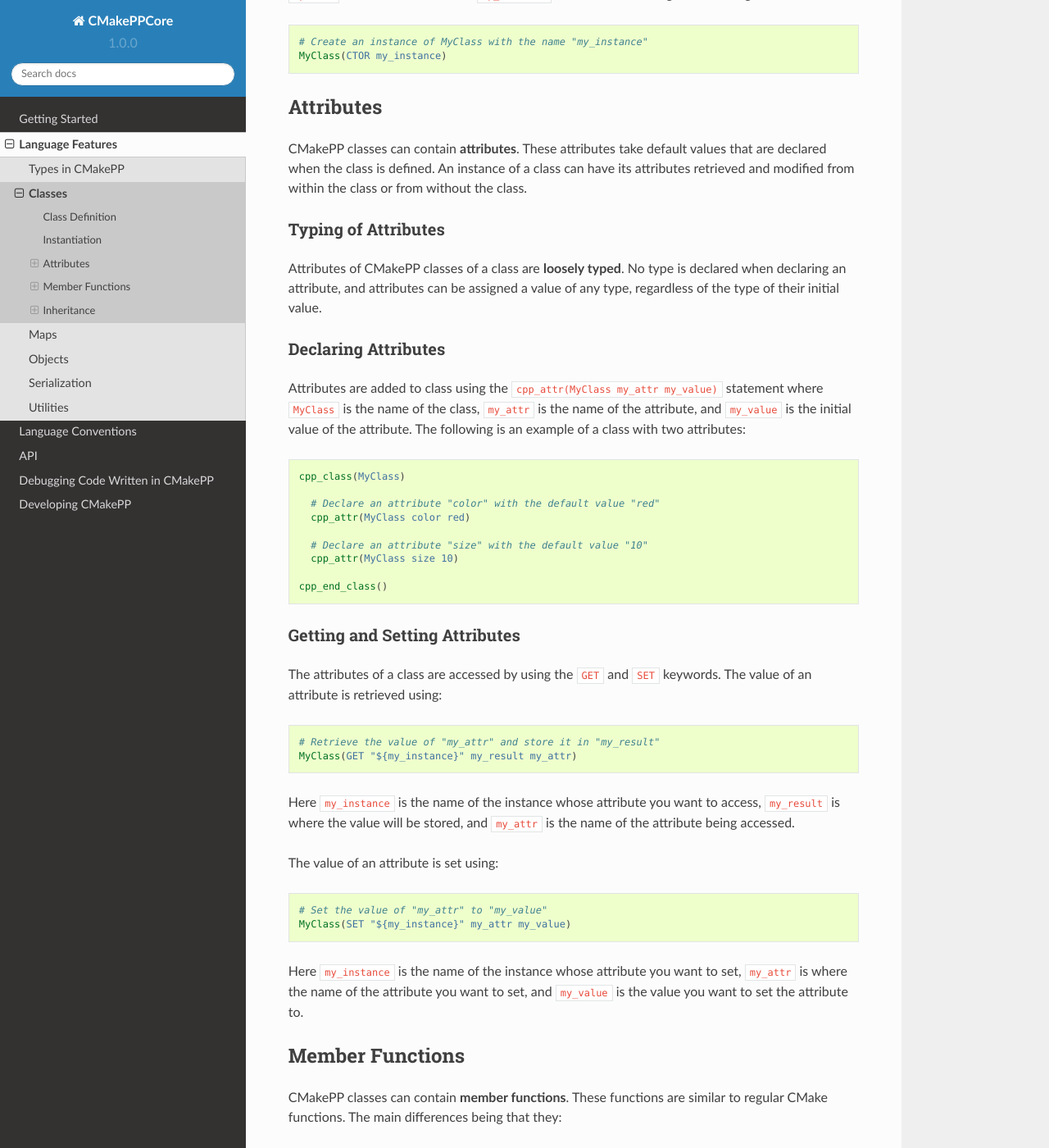
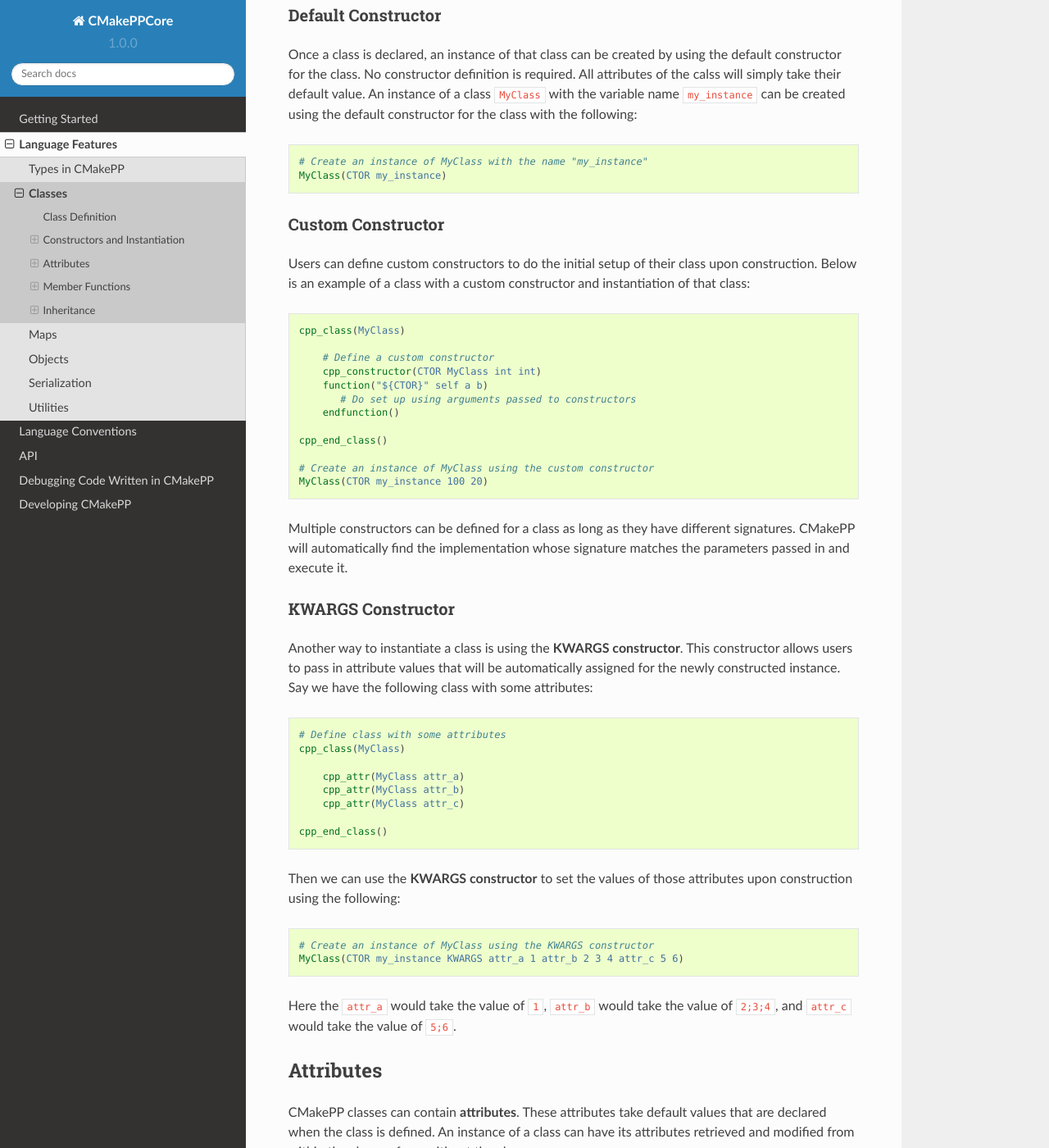
Before and after one commit to CMakePP/CMakePPLang, a Sphinx documentation site: the page built from docs/source/features/classes.rst, in a window 1280 px wide and 1400 px high, scrolled down 941 px. Shown: the whole window at 82% size. Built offline with Sphinx 7.4.7 and the Read the Docs theme 2.0.0, drawn with Linux system fonts in a browser that asks for light colours; some of the changed text lies outside the part shown.

Commit message:
add features, tests, and docs

```diff
--- a/docs/source/features/classes.rst
+++ b/docs/source/features/classes.rst
@@ -30,25 +30,88 @@ Optionally, users can provide the name of the class being defined to the
 
 .. code-block:: cmake
 
-  # Begin class definition of class MyClass
-  cpp_class(MyClass)
+    # Begin class definition of class MyClass
+    cpp_class(MyClass)
 
-    # Class attribute and functions go here
+        # Class attribute and functions go here
 
-  # End class definition
-  cpp_end_class(MyClass)
+    # End class definition
+    cpp_end_class(MyClass)
 
-Instantiation
-=============
+Constructors and Instantiation
+==============================
 
-Once a class is declared, an instance of that class can be created. For example
-an instance of a class ``MyClass`` with the variable name ``my_instance`` can be
-created using the following:
+Classes can be instantiated in a variety of ways.
+
+Default Constructor
+-------------------
+
+Once a class is declared, an instance of that class can be created by using the
+default constructor for the class. No constructor definition is required. All
+attributes of the calss will simply take their default value. An instance of a
+class ``MyClass`` with the variable name ``my_instance`` can be created using
+the default constructor for the class with the following:
 
 .. code-block:: cmake
 
   # Create an instance of MyClass with the name "my_instance"
   MyClass(CTOR my_instance)
+
+Custom Constructor
+------------------
+
+Users can define custom constructors to do the initial setup of their class
+upon construction. Below is an example of a class with a custom constructor
+and instantiation of that class:
+
+.. code-block:: cmake
+
+  cpp_class(MyClass)
+
+      # Define a custom constructor
+      cpp_constructor(CTOR MyClass int int)
+      function("${CTOR}" self a b)
+         # Do set up using arguments passed to constructors
+      endfunction()
+
+  cpp_end_class()
+
+  # Create an instance of MyClass using the custom constructor
+  MyClass(CTOR my_instance 100 20)
+
+Multiple constructors can be defined for a class as long as they have different
+signatures. CMakePP will automatically find the implementation whose signature
+matches the parameters passed in and execute it.
+
+KWARGS Constructor
+------------------
+
+Another way to instantiate a class is using the **KWARGS constructor**. This
+constructor allows users to pass in attribute values that will be automatically
+assigned for the newly constructed instance. Say we have the following class
+with some attributes:
+
+.. code-block:: cmake
+
+    # Define class with some attributes
+    cpp_class(MyClass)
+
+        cpp_attr(MyClass attr_a)
+        cpp_attr(MyClass attr_b)
+        cpp_attr(MyClass attr_c)
+
+    cpp_end_class()
+
+Then we can use the **KWARGS constructor** to set the values of those attributes
+upon construction using the following:
+
+.. code-block:: cmake
+
+    # Create an instance of MyClass using the KWARGS constructor
+    MyClass(CTOR my_instance KWARGS attr_a 1 attr_b 2 3 4 attr_c 5 6)
+
+Here the ``attr_a`` would take the value of ``1``, ``attr_b`` would take the
+value of ``2;3;4``, and ``attr_c`` would take the value of ``5;6``.
 
 Attributes
 ==========
@@ -89,7 +152,19 @@ Getting and Setting Attributes
 ------------------------------
 
 The attributes of a class are accessed by using the ``GET`` and ``SET``
-keywords. The value of an attribute is retrieved using:
+keywords.The value of an attribute is set using:
+
+.. code-block:: cmake
+
+  # Set the value of "my_attr" to "my_value"
+  MyClass(SET "${my_instance}" my_attr my_value)
+
+Here ``my_instance`` is the name of the instance whose attribute you want to
+set, ``my_attr`` is where the name of the attribute you want to set, and
+``my_value`` is the value you want to set the attribute to.
+
+Attributes can be retrieved in one of two ways. The first way is to retrieve
+attributes one at a time. That can be done using the following call to ``GET``:
 
 .. code-block:: cmake
 
@@ -100,16 +175,19 @@ Here ``my_instance`` is the name of the instance whose attribute you want to
 access, ``my_result`` is where the value will be stored, and ``my_attr`` is
 the name of the attribute being accessed.
 
-The value of an attribute is set using:
+Another way to get multiple attributes is to get multiple at a time and have
+them returned using a prefix. This is done with a call like the following
 
 .. code-block:: cmake
 
-  # Set the value of "my_attr" to "my_value"
-  MyClass(SET "${my_instance}" my_attr my_value)
+    # Get attrs and store them at _pre_attr_a, _pre_attr_b, and _pre_attr_c
+    MyClass(GET "${my_instance}" _gma attr_a attr_b attr_c)
 
-Here ``my_instance`` is the name of the instance whose attribute you want to
-set, ``my_attr`` is where the name of the attribute you want to set, and
-``my_value`` is the value you want to set the attribute to.
+Here ``my_instance`` is the name of the instance whose attributes you want to
+access, ``_gma`` is prefix that will be prepended to each attributes name to
+create the variable name where the attributes will be stored in the current
+scope, and ``attr_a``, ``attr_b``, and ``attr_c`` are the name of the attributes
+being accessed.
 
 Member Functions
 ================
--- a/docs/source/getting_started/cmakepp_examples/classes.rst
+++ b/docs/source/getting_started/cmakepp_examples/classes.rst
@@ -28,7 +28,7 @@ color attribute, and print out that value:
 
 .. code-block:: cmake
 
-  # Create an instance of the class called "my_auto"
+  # Create an instance of the class called "my_auto" using the default CTOR
   Automobile(CTOR my_auto)
 
   # Access the "color" attribute and save it to the var "my_autos_color"
@@ -120,14 +120,16 @@ following way:
    function you are calling and the types of arguments you are passing in must
    match the function name and argument types in the function definition.
 
-Adding a Function That References an Attribute
-==============================================
+Adding a Function That References Attributes
+============================================
 
 Functions can access attributes of the class they are a member of. We will add
 an attribute ``km_driven`` to our class. We can then add a function
 ``describe_self`` that prints a message describing the color of the car and
-how far it has driven. This can be accomplished by adding the following to our
-class definition:
+how far it has driven. Within our function, we'll use the ``GET`` function, but
+this time we'll pass a prefix and a list of attribute names. This call will get
+all the attributes and store them in the current scope with the prefix
+prepended to their name. Here is the function:
 
 .. code-block:: cmake
 
@@ -138,12 +140,12 @@ class definition:
   cpp_member(describe_self Automobile)
   function("${describe_self}" self)
 
-      # Access the attributes of the class and store them into local vars
-      Automobile(GET "${self}" my_color color)
-      Automobile(GET "${self}" my_km_driven km_driven)
+      # Access the attributes of the class and store them into the local vars
+      # _ds_color and _ds_km_driven
+      Automobile(GET "${self}" _ds color km_driven)
 
       # Print out a message
-      message("I am an automobile, I am ${my_color}, and I have driven ${my_km_driven} km.")
+      message("I am an automobile, I am ${_ds_color}, and I have driven ${km_driven} km.")
 
   endfunction()
 
@@ -307,13 +309,47 @@ pass in one integer to match the new signature:
 
   # Output: Vroom! I started my engine.
 
-.. TODO Create example when feature is implemented
-.. Adding a User-Defined Constructor
-.. =================================
+Adding a User-Defined Constructors
+==================================
 
-.. TODO Create example when feature is implemented
-.. Adding Multiple Constructors
-.. ============================
+CMakePP allows users to define multiple custom constructors for classes. This is
+done using the ``cpp_constructor`` command. Here we add a constructor that takes
+two integers to our ``Automobile`` class:
+
+.. code-block:: cmake
+
+    cpp_constructor(CTOR Automobile int int)
+    function("${CTOR}" self a b)
+        # Do set up using arguments passed to constructors
+    endfunction()
+
+Multiple constructors can be added to a class. Calls to constructors will use
+function resolution in the same way the member function calls do. That is when a
+call is made to a constructor, CMakePP will attempt to find a constructor that
+matches the signature of that call and then call that constructor. If no
+matching constructor is found, an error will be thrown. The only exception to
+this is when a call is made to the constructor of a class and no arguments are
+passed. In that case, CMakePP will just call the default constructor for the
+class.
+
+Using the KWARGS Constructor
+============================
+
+CMakePP allows users to call a **KWARGS Constructor**. This constructor enables
+users to automatically set the values of attributes of the class upon
+construction. No constructor needs to be defined to use this feature. WeS just
+need to use the ``KWARGS`` keyword as the third argument to the call and provide
+a list consisting of the name of each attribute we want to set followed
+immediately by the value or values we want to set. Suppose our automobile class
+has three attributes: ``color``, ``num_doors``, and ``owners``. Then we could
+set these upon construction using the following:
+
+.. code-block:: cmake
+
+    MyClass(CTOR my_auto KWARGS color red num_doors 4 owners Alice Bob Chuck)
+
+This would set the value of ``color`` to ``red``, ``num_doors`` to ``4``, and
+``owners`` to ``Alice;Bob;Chuck``.
 
 Writing a Derived Class
 =======================
```
Also changed, not shown: 12 other files.
